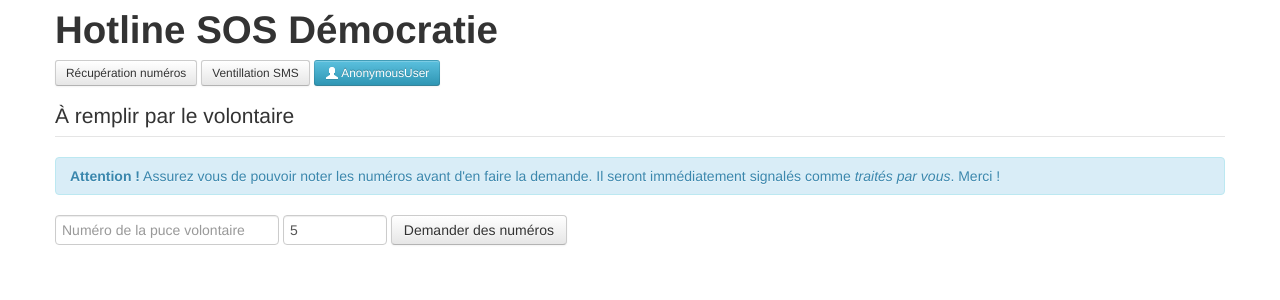
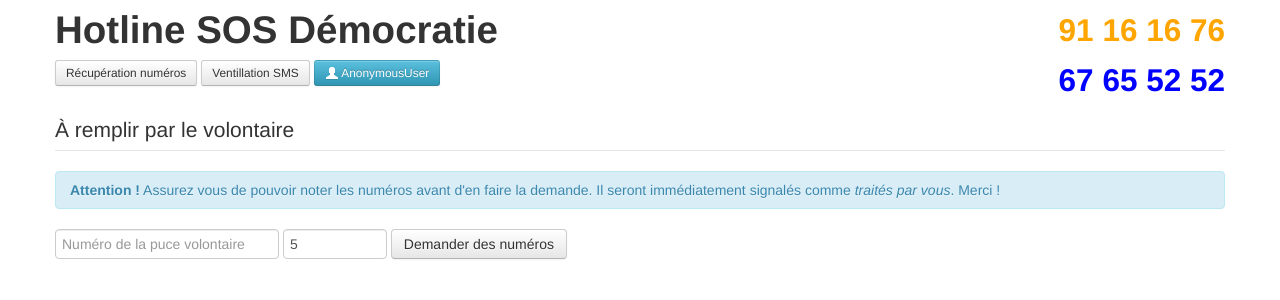
Before and after one commit to jokkolabs/hotline_dispatch, a Django app: template dispatcher/templates/dashboard.html in a window 1280 px wide. Shown: the top 300 px of the page. Run offline with Django 3.2, Linux system fonts and the light colour scheme; the template is opened without the code that fills it, so the values that code supplies are empty; parts of the project's set-up code (start-up, migrations or seed data) failed here and were passed over.

Commit message:
added numbers to page

```diff
--- a/dispatcher/templates/base.html
+++ b/dispatcher/templates/base.html
@@ -12,13 +12,21 @@
 </head>
 <body>
 <div class="container">
-<div class="header" class="row">
+
+<div class="row-fluid">
+<div class="span6">
 <h1>Hotline SOS Démocratie</h1>
 <p>
 	<a href="{% url 'home' %}"><button class="btn btn-small">Récupération numéros</button></a>
 	<a href="{% url 'sms' %}"><button class="btn btn-small">Ventillation SMS</button></a>
 	<a href="{% url 'logout' %}" title="Déconnexion"><button class="btn btn-info btn-small"><i class="icon icon-white icon-user"></i> {{ user }}{% if user.phone_number %} ({{ user.phone_number|phone }}){% endif %}</button></a>
 </p>
+</div>
+<div class="span2"></div>
+<div class="span4" style="text-align:right;">
+<h2 style="color:orange;">91 16 16 76</h2>
+<h2 style="color:blue;">67 65 52 52</h2>
+</div>
 </div>
 {% block content %}
 {% endblock %}
--- a/dispatcher/templates/dashboard.html
+++ b/dispatcher/templates/dashboard.html
@@ -35,7 +35,7 @@
 	{% for event in events %}
 		<tr><td>{{ event.received_on }}</td>
 			<td>{{ event.identity|phone }}</td>
-			<td>{{ event.event_type }} {{ event.sms_message|default_if_none:"" }}</td>
+			<td><strong>{{ event.event_type }}</strong>{% if event.sms_message %}<br />{{ event.sms_message|default_if_none:"" }}{% endif %}</td>
 			<td>{{ user_number|phone }} / {{operator|upper}}</td></tr>
 	{% endfor %}
 	</tbody>
```
